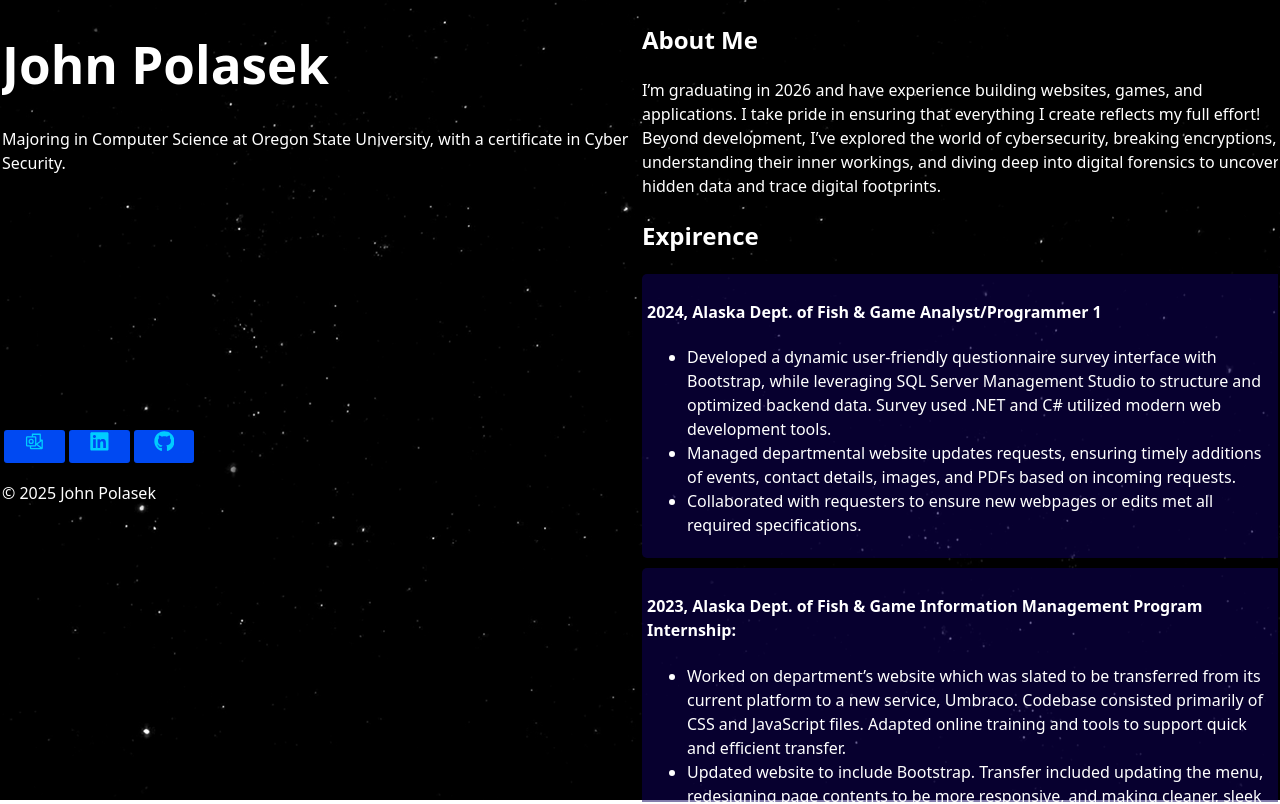
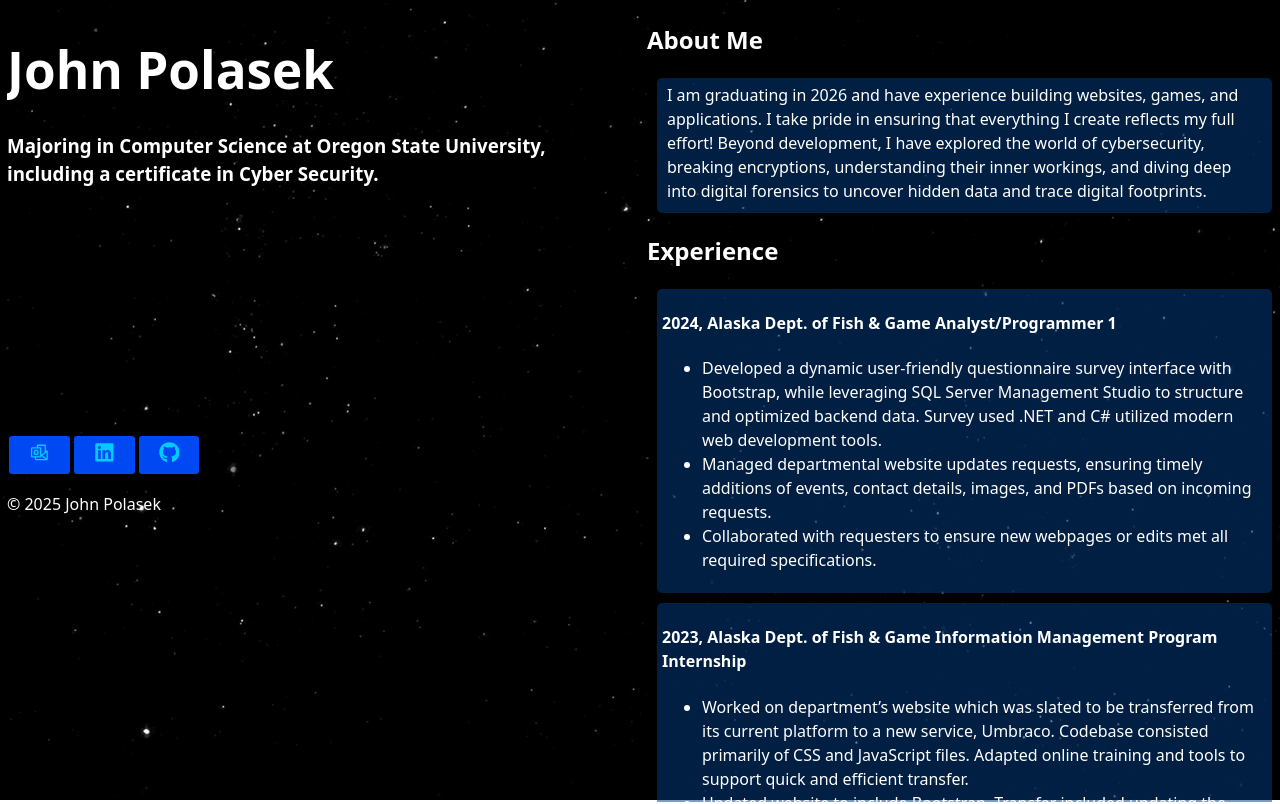
Before and after one commit to JohnOSU1/webpage, a React (Vite) app: page / in a window 1280 px wide. Built offline with nearby package versions, Linux system fonts and the light colour scheme.

Commit message:
Update Lots

```diff
--- a/src/App.css
+++ b/src/App.css
@@ -31,6 +31,7 @@ body {
   height: 100vh;
   overflow-y: auto;
   z-index: 9;
+  margin: 5px;
 }
 
 .right-content {
@@ -77,7 +78,7 @@ body {
 
 
 .app-nav a {
-  padding: 0px 20px 5px 20px;
+  padding: 5px 20px 5px 20px;
   background-color:rgb(0, 73, 242);
   text-decoration:none;
   color:rgb(0, 204, 255);
@@ -223,7 +224,7 @@ button{
 }
 
 .code-lan p {
-  background-color: #007BFF;
+  background-color: rgba(0, 61, 131, 0.509);
   color: white;
   padding: 10px;
   text-align: center;
@@ -233,7 +234,7 @@ button{
 }
 
 .code-lan p:hover {
-  background-color: #66B2FF;
+  background-color: rgba(0, 61, 131, 0.822);
 }
 
 .courses {
@@ -244,38 +245,47 @@ button{
 }
 
 .courses p {
-  background-color: #007BFF; /* blue */
-  color: white;
+  background-color: rgba(0, 61, 131, 0.509);
   padding: 10px;
   text-align: center;
   border-radius: 5px;
-  transition: background-color 0.3s ease;
   margin: 0;
 }
 
 .courses p:hover {
-  background-color: #66B2FF; /* lighter blue on hover */
+  background-color: rgba(0, 61, 131, 0.822);
 }
 
 
 .projects div {
-  background-color: rgba(14, 1, 92, 0.509);
+  background-color: rgba(0, 61, 131, 0.509);
   border-radius: 5px;
-  padding: 5px;
-  margin-bottom: 5px;
+  padding: 1px 5px 5px 5px;
+  margin: 10px;
 }
 
 .projects div:hover {
-  background-color: rgba(15, 1, 92, 0.621);
+  background-color: rgba(0, 61, 131, 0.822);
 }
 
 .expirence div {
-  background-color: rgba(14, 1, 92, 0.509);
+  background-color: rgba(0, 61, 131, 0.509);
   border-radius: 5px;
-  padding: 5px;
-  margin-bottom: 10px;
+  padding: 1px 5px 5px 5px;
+  margin: 10px;
 }
 
 .expirence div:hover {
-  background-color: rgba(15, 1, 92, 0.621);
+  background-color: rgba(0, 61, 131, 0.822);
 }
+
+#about{
+  background-color: rgba(0, 61, 131, 0.509);
+  border-radius: 5px;
+  padding: 5px 10px 10px 10px;
+  margin: 10px;
+}
+
+#about:hover{
+  background-color: rgba(0, 61, 131, 0.822);
+}
--- a/src/App.jsx
+++ b/src/App.jsx
@@ -17,7 +17,7 @@ function App() {
       <div class="scroll-wrapper">
         <header class="left-header">
           <h1>John Polasek</h1>
-          <p>Majoring in Computer Science at Oregon State University, with a certificate in Cyber Security.</p>
+          <h3>Majoring in Computer Science at Oregon State University, <br /> including a certificate in Cyber Security.</h3>
           <div className="header-bottom">
           <Navigation />
           <footer>
--- a/src/components/Courses.jsx
+++ b/src/components/Courses.jsx
@@ -2,13 +2,13 @@ import React from 'react';
 
 const Courses = () => {
   return (
-    <div class="code-lan">
+    <div class="courses">
             <p>Intro to Security</p>
             <p>Digital Logic Design </p>
             <p>Analysis of Algorithms  </p>
             <p>Software Engineering 1 & 2</p>
             <p>Operating Systems 1</p>
-            <p>Intro to Computer Networks</p>
+            <p>Computer Networks</p>
             <p>Web Development</p>
             <p>Data Structures</p>
             <p>Intro To Digital Forensic</p>
--- a/src/components/Experience.jsx
+++ b/src/components/Experience.jsx
@@ -12,14 +12,14 @@ const Experience = () => {
         </ul>
       </div>
       <div>
-        <h4>2023, Alaska Dept. of Fish & Game Information Management Program Internship: </h4>
+        <h4>2023, Alaska Dept. of Fish & Game Information Management Program Internship </h4>
         <ul>
           <li>Worked on department’s website which was slated to be transferred from its current platform to a new service, Umbraco. Codebase consisted primarily of CSS and JavaScript files.  Adapted online training and tools to support quick and efficient transfer.  </li>
           <li> Updated website to include Bootstrap. Transfer included updating the menu, redesigning page contents to be more responsive, and making cleaner, sleek pages, while maintaining aspects of previous style.   </li>
         </ul>
       </div>
       <div>
-        <h4>2021, Alaska Dept. of Fish & Game Information Management Program Volunteer: </h4>
+        <h4>2021, Alaska Dept. of Fish & Game Information Management Program Volunteer </h4>
         <ul>
           <li>Gained experience optimizing photos, coding, and uploading to the state website.   </li>
           <li>Optimized and coded photos into web files to provide a better viewing experience. </li>
--- a/src/components/Projects.jsx
+++ b/src/components/Projects.jsx
@@ -11,7 +11,7 @@ const Projects = () => {
         </ul>
       </div>
       <div>
-        <h4>2024, Small Shell: </h4>
+        <h4>2024, Small Shell</h4>
         <ul>
           <li>Small shell was created in C and was able to handle input/output redirection, built-in commands, allowed for foreground and background execution, and had custom signal handlers.</li>
         </ul>
--- a/src/pages/HomePage.jsx
+++ b/src/pages/HomePage.jsx
@@ -8,14 +8,14 @@ import { useNavigate } from 'react-router-dom';
 function Home(){
 
     return (
-        <div>
+        <div class= "content">
             <h2>About Me</h2>
-            <p>I’m graduating in 2026 and have experience building websites, games, and applications. I take pride in ensuring that everything I create reflects my full effort! Beyond development, I’ve explored the world of cybersecurity, breaking encryptions, understanding their inner workings, and diving deep into digital forensics to uncover hidden data and trace digital footprints.</p>
-            <h2>Expirence</h2>
+            <p id = "about">I am graduating in 2026 and have experience building websites, games, and applications. I take pride in ensuring that everything I create reflects my full effort! Beyond development, I have explored the world of cybersecurity, breaking encryptions, understanding their inner workings, and diving deep into digital forensics to uncover hidden data and trace digital footprints.</p>
+            <h2>Experience</h2>
             <Experience />
             <h2>Projects</h2>
             <Projects />
-            <h2>Relevent courses</h2>
+            <h2>Relevent Courses</h2>
             <Courses />
             <h2>Code Languages and Applications</h2>
             <Code />
```
Also changed, not shown: 4 other files (tests, documents, lock files or other folders).
